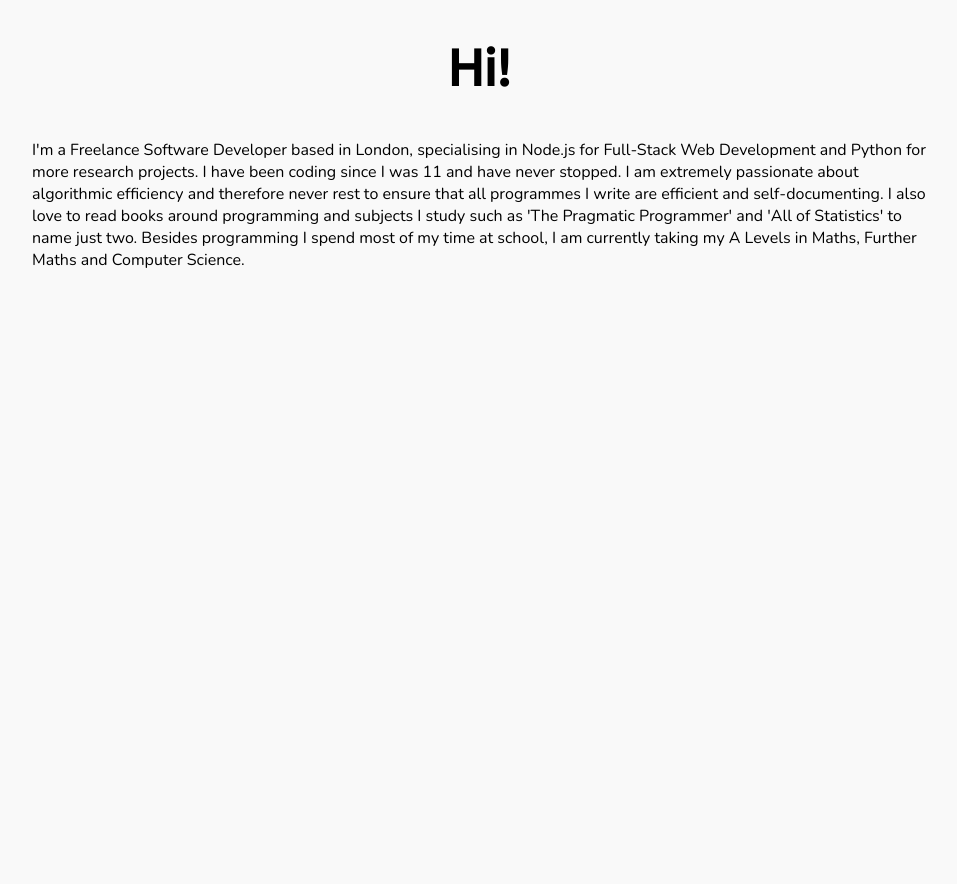
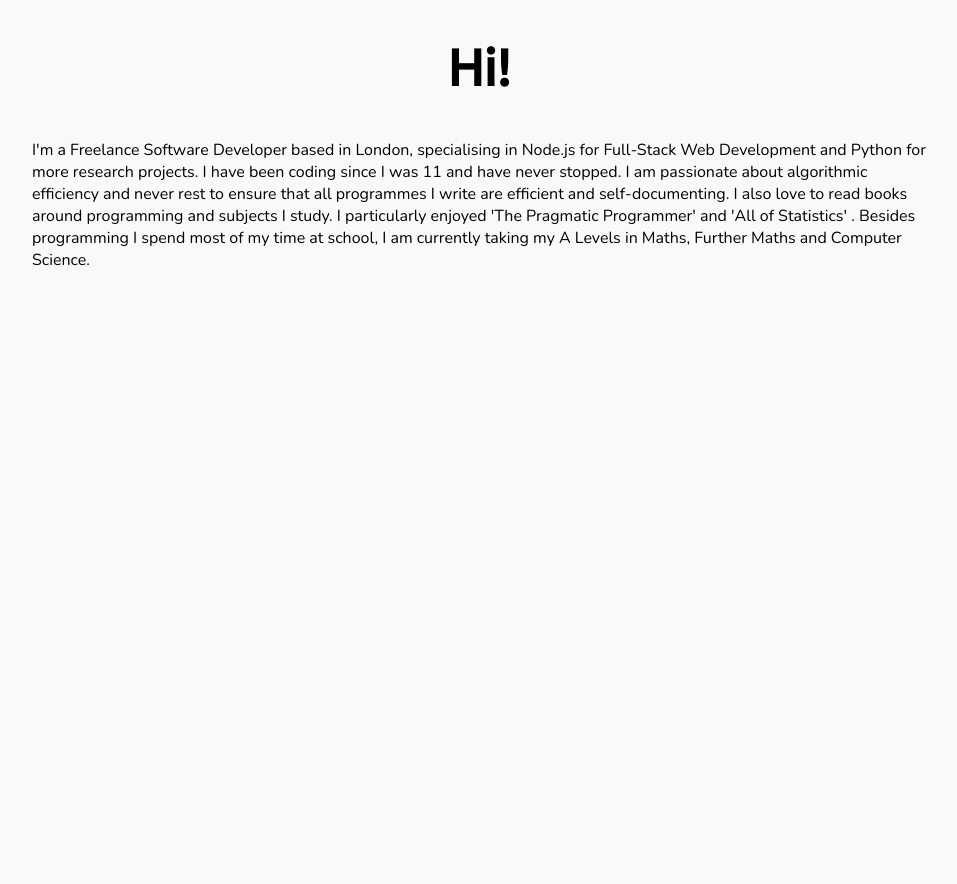
Before and after one commit to sammyhass/old-sammyhass.github.io, a plain HTML site: page index.html in a window 1280 px wide. Shown: the part 1060-1944 px from the top of the page, without its empty margins (161-1118 px from the left). Drawn offline with nearby package versions, Linux system fonts and the light colour scheme.

Commit message:
Added more

```diff
--- a/index.html
+++ b/index.html
@@ -16,9 +16,7 @@
 		<div class="section" id="second">
 			<h2>Hi!</h2>
 			<p>
-				I'm a Freelance Software Developer based in London, specialising in Node.js for Full-Stack Web Development and Python for more research projects. I have been coding since I was 11 and have never stopped. I am extremely passionate about algorithmic efficiency and therefore never rest to ensure that all programmes I write are efficient and self-documenting. I also love to read books around programming and subjects I study such as 'The Pragmatic Programmer' and 'All of Statistics' to name just two.
-
-Besides programming I spend most of my time at school, I am currently taking my A Levels in Maths, Further Maths and Computer Science.
+				I'm a Freelance Software Developer based in London, specialising in Node.js for Full-Stack Web Development and Python for more research projects. I have been coding since I was 11 and have never stopped. I am passionate about algorithmic efficiency and never rest to ensure that all programmes I write are efficient and self-documenting. I also love to read books around programming and subjects I study. I particularly enjoyed 'The Pragmatic Programmer' and 'All of Statistics' . Besides programming I spend most of my time at school, I am currently taking my A Levels in Maths, Further Maths and Computer Science.
 
 			</p>
 		</div>
```
